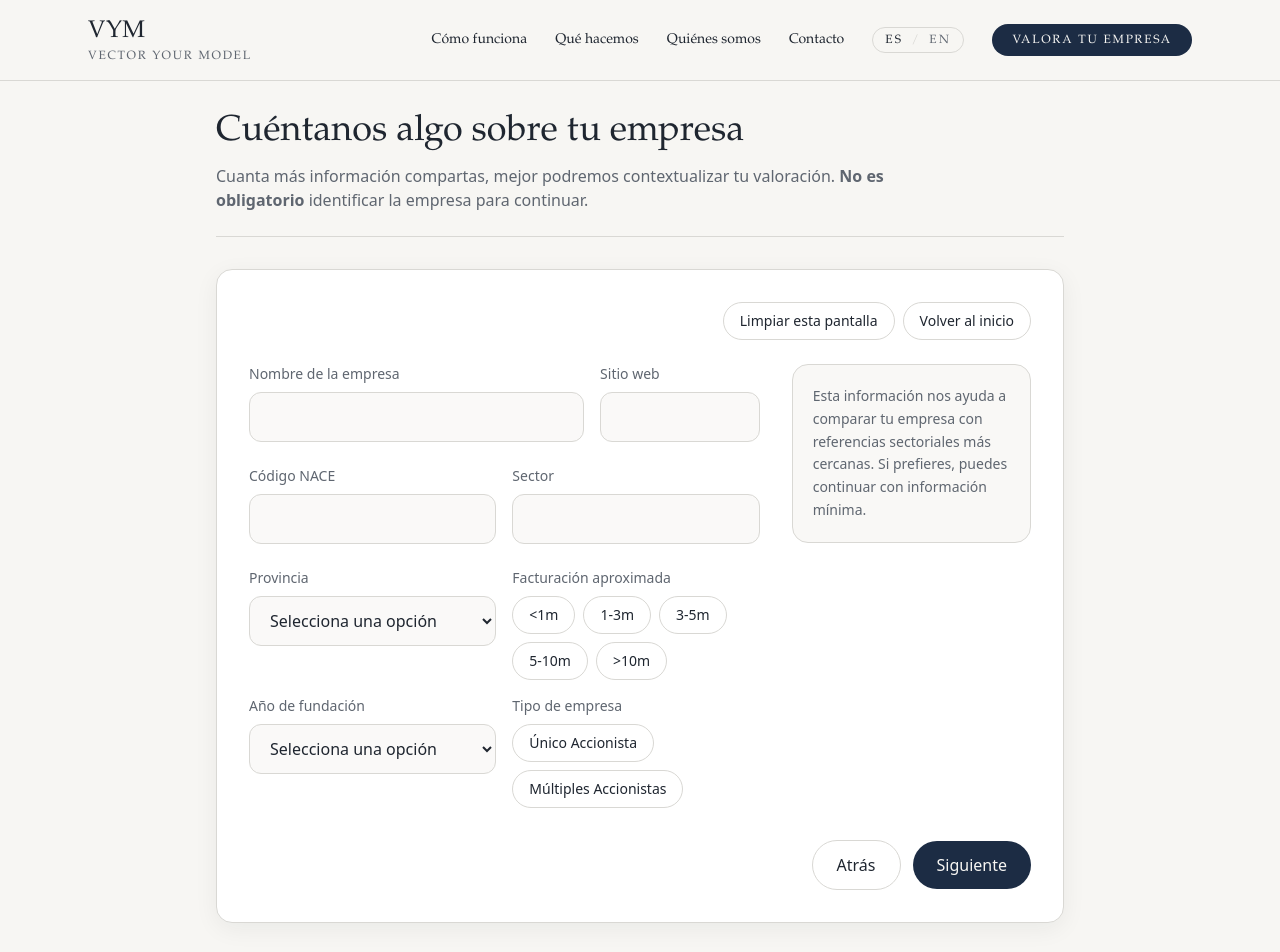
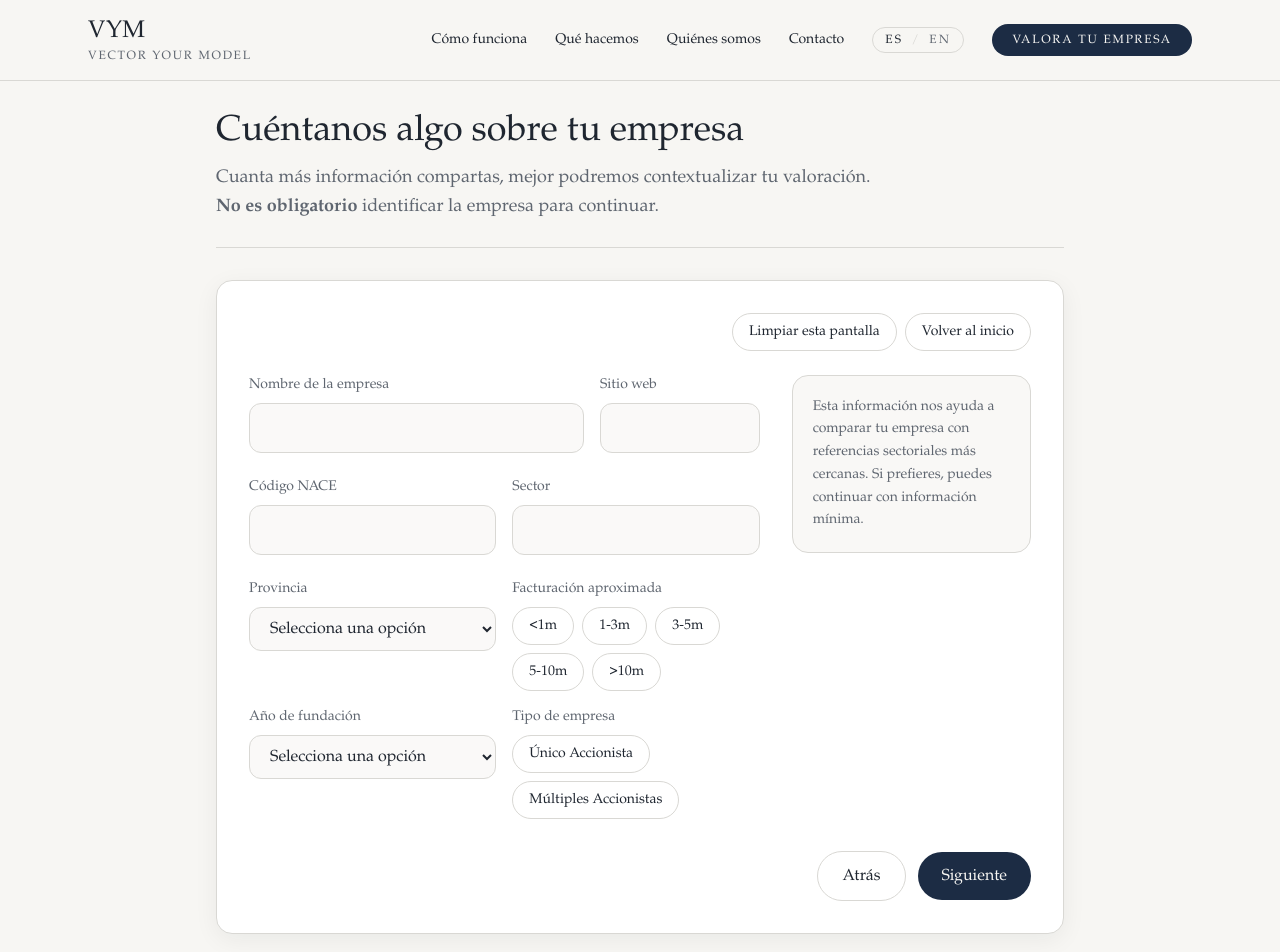
Before and after one commit to javiergfornos-droid/vym, a Next.js app: page /wizard/company-identification in a window 1280 px wide. Shown: the top 952 px of the page. Built offline with nearby package versions, Linux system fonts and the light colour scheme.

Commit message:
Fix intro copy and wizard typography

```diff
--- a/src/components/company-identification-form.tsx
+++ b/src/components/company-identification-form.tsx
@@ -68,25 +68,25 @@ export function CompanyIdentificationForm({ lang, labels, revenueOptions, provin
   const isBusinessTypeSelected = (type: Exclude<BusinessType, ''>) => values.businessType === type;
 
   return (
-    <div className="space-y-6">
+    <div className="space-y-6 font-editorial">
       <WizardResetActions lang={lang} onClearScreen={() => setValues(INITIAL_VALUES)} />
 
       <div className="grid gap-8 lg:grid-cols-3">
         <div className="space-y-6 lg:col-span-2">
           <div className="grid gap-4 md:grid-cols-3">
             <label className="md:col-span-2">
-              <span className="mb-2 block text-sm text-mutedInk">{labels.companyName}</span>
+              <span className="mb-2 block font-editorial text-sm text-mutedInk">{labels.companyName}</span>
               <input
-                className="w-full rounded-xl border border-line bg-ivory/60 px-4 py-3 text-slateInk outline-none transition focus:border-accent"
+                className="w-full rounded-xl border border-line bg-ivory/60 px-4 py-3 font-editorial text-slateInk outline-none transition focus:border-accent"
                 type="text"
                 value={values.companyName}
                 onChange={(event) => setField('companyName', event.target.value)}
               />
             </label>
             <label>
-              <span className="mb-2 block text-sm text-mutedInk">{labels.website}</span>
+              <span className="mb-2 block font-editorial text-sm text-mutedInk">{labels.website}</span>
               <input
-                className="w-full rounded-xl border border-line bg-ivory/60 px-4 py-3 text-slateInk outline-none transition focus:border-accent"
+                className="w-full rounded-xl border border-line bg-ivory/60 px-4 py-3 font-editorial text-slateInk outline-none transition focus:border-accent"
                 type="url"
                 value={values.website}
                 onChange={(event) => setField('website', event.target.value)}
@@ -96,18 +96,18 @@ export function CompanyIdentificationForm({ lang, labels, revenueOptions, provin
 
           <div className="grid gap-4 md:grid-cols-2">
             <label>
-              <span className="mb-2 block text-sm text-mutedInk">{labels.nace}</span>
+              <span className="mb-2 block font-editorial text-sm text-mutedInk">{labels.nace}</span>
               <input
-                className="w-full rounded-xl border border-line bg-ivory/60 px-4 py-3 text-slateInk outline-none transition focus:border-accent"
+                className="w-full rounded-xl border border-line bg-ivory/60 px-4 py-3 font-editorial text-slateInk outline-none transition focus:border-accent"
                 type="text"
                 value={values.nace}
                 onChange={(event) => setField('nace', event.target.value)}
               />
             </label>
             <label>
-              <span className="mb-2 block text-sm text-mutedInk">{labels.sector}</span>
+              <span className="mb-2 block font-editorial text-sm text-mutedInk">{labels.sector}</span>
               <input
-                className="w-full rounded-xl border border-line bg-ivory/60 px-4 py-3 text-slateInk outline-none transition focus:border-accent"
+                className="w-full rounded-xl border border-line bg-ivory/60 px-4 py-3 font-editorial text-slateInk outline-none transition focus:border-accent"
                 type="text"
                 value={values.sector}
                 onChange={(event) => setField('sector', event.target.value)}
@@ -117,9 +117,9 @@ export function CompanyIdentificationForm({ lang, labels, revenueOptions, provin
 
           <div className="grid gap-4 md:grid-cols-2">
             <label>
-              <span className="mb-2 block text-sm text-mutedInk">{labels.province}</span>
+              <span className="mb-2 block font-editorial text-sm text-mutedInk">{labels.province}</span>
               <select
-                className="w-full rounded-xl border border-line bg-ivory/60 px-4 py-3 text-slateInk outline-none transition focus:border-accent"
+                className="w-full rounded-xl border border-line bg-ivory/60 px-4 py-3 font-editorial text-slateInk outline-none transition focus:border-accent"
                 value={values.province}
                 onChange={(event) => setField('province', event.target.value)}
               >
@@ -133,14 +133,14 @@ export function CompanyIdentificationForm({ lang, labels, revenueOptions, provin
             </label>
 
             <div>
-              <span className="mb-2 block text-sm text-mutedInk">{labels.revenue}</span>
+              <span className="mb-2 block font-editorial text-sm text-mutedInk">{labels.revenue}</span>
               <div className="flex flex-wrap gap-2">
                 {revenueOptions.map((option) => {
                   const active = values.revenueBand === option;
                   return (
                     <button
                       key={option}
-                      className={`rounded-full px-4 py-2 text-sm transition ${
+                      className={`rounded-full px-4 py-2 font-editorial text-sm transition ${
                         active
                           ? 'border border-accent bg-accent text-ivory'
                           : 'border border-line text-slateInk hover:border-accent'
@@ -156,9 +156,9 @@ export function CompanyIdentificationForm({ lang, labels, revenueOptions, provin
             </div>
 
             <label>
-              <span className="mb-2 block text-sm text-mutedInk">{labels.foundingYear}</span>
+              <span className="mb-2 block font-editorial text-sm text-mutedInk">{labels.foundingYear}</span>
               <select
-                className="w-full rounded-xl border border-line bg-ivory/60 px-4 py-3 text-slateInk outline-none transition focus:border-accent"
+                className="w-full rounded-xl border border-line bg-ivory/60 px-4 py-3 font-editorial text-slateInk outline-none transition focus:border-accent"
                 value={values.foundingYear}
                 onChange={(event) => setField('foundingYear', event.target.value)}
               >
@@ -172,10 +172,10 @@ export function CompanyIdentificationForm({ lang, labels, revenueOptions, provin
             </label>
 
             <div>
-              <span className="mb-2 block text-sm text-mutedInk">{labels.businessType}</span>
+              <span className="mb-2 block font-editorial text-sm text-mutedInk">{labels.businessType}</span>
               <div className="flex flex-wrap gap-2">
                 <button
-                  className={`rounded-full px-4 py-2 text-sm transition ${
+                  className={`rounded-full px-4 py-2 font-editorial text-sm transition ${
                     isBusinessTypeSelected('single')
                       ? 'border border-accent bg-accent text-ivory'
                       : 'border border-line text-slateInk hover:border-accent'
@@ -186,7 +186,7 @@ export function CompanyIdentificationForm({ lang, labels, revenueOptions, provin
                   {labels.single}
                 </button>
                 <button
-                  className={`rounded-full px-4 py-2 text-sm transition ${
+                  className={`rounded-full px-4 py-2 font-editorial text-sm transition ${
                     isBusinessTypeSelected('multiple')
                       ? 'border border-accent bg-accent text-ivory'
                       : 'border border-line text-slateInk hover:border-accent'
@@ -201,7 +201,7 @@ export function CompanyIdentificationForm({ lang, labels, revenueOptions, provin
           </div>
         </div>
 
-        <aside className="h-fit rounded-2xl border border-line bg-ivory/70 p-5 text-sm leading-relaxed text-mutedInk">{labels.sidebar}</aside>
+        <aside className="h-fit rounded-2xl border border-line bg-ivory/70 p-5 font-editorial text-sm leading-relaxed text-mutedInk">{labels.sidebar}</aside>
       </div>
     </div>
   );
--- a/src/components/wizard-bottom-nav.tsx
+++ b/src/components/wizard-bottom-nav.tsx
@@ -19,18 +19,18 @@ export function WizardBottomNav({ lang, backHref, nextHref, step, total, mode =
   const buttons = (
     <div className="flex items-center justify-end gap-3">
       {backHref ? (
-        <Link className="rounded-full border border-line px-6 py-3 text-base" href={withLang(backHref, lang)}>
+        <Link className="rounded-full border border-line px-6 py-3 font-editorial text-base" href={withLang(backHref, lang)}>
           {t.back}
         </Link>
       ) : (
-        <span className="rounded-full border border-line px-6 py-3 text-base text-mutedInk">{t.back}</span>
+        <span className="rounded-full border border-line px-6 py-3 font-editorial text-base text-mutedInk">{t.back}</span>
       )}
       {nextHref ? (
-        <Link className="rounded-full bg-accent px-6 py-3 text-base text-ivory" href={withLang(nextHref, lang)}>
+        <Link className="rounded-full bg-accent px-6 py-3 font-editorial text-base text-ivory" href={withLang(nextHref, lang)}>
           {t.next}
         </Link>
       ) : (
-        <span className="rounded-full bg-line px-6 py-3 text-base text-mutedInk">{t.next}</span>
+        <span className="rounded-full bg-line px-6 py-3 font-editorial text-base text-mutedInk">{t.next}</span>
       )}
     </div>
   );
@@ -41,7 +41,7 @@ export function WizardBottomNav({ lang, backHref, nextHref, step, total, mode =
 
   const meta = (
     <div className="mx-auto flex max-w-4xl flex-wrap items-center justify-between gap-4 px-4">
-      <button className="text-sm text-slateInk underline decoration-line underline-offset-4">{t.doubts}</button>
+      <button className="font-editorial text-sm text-slateInk underline decoration-line underline-offset-4">{t.doubts}</button>
       <div className="flex min-w-44 justify-end gap-2">
         {Array.from({ length: total }, (_, index) => {
           const filled = index < step;
@@ -64,7 +64,7 @@ export function WizardBottomNav({ lang, backHref, nextHref, step, total, mode =
     <footer className="mt-8 border-t border-line pt-6">
       <div className="mx-auto flex max-w-4xl flex-wrap items-center justify-between gap-4 px-4">
         {buttons}
-        <button className="text-sm text-slateInk underline decoration-line underline-offset-4">{t.doubts}</button>
+        <button className="font-editorial text-sm text-slateInk underline decoration-line underline-offset-4">{t.doubts}</button>
         <div className="flex min-w-44 justify-end gap-2">
           {Array.from({ length: total }, (_, index) => {
             const filled = index < step;
--- a/src/components/wizard-reset-actions.tsx
+++ b/src/components/wizard-reset-actions.tsx
@@ -31,14 +31,14 @@ export function WizardResetActions({ lang, onClearScreen }: Props) {
   return (
     <div className="flex flex-wrap justify-end gap-2">
       <button
-        className="rounded-full border border-line px-4 py-2 text-sm text-slateInk transition hover:border-accent"
+        className="rounded-full border border-line px-4 py-2 font-editorial text-sm text-slateInk transition hover:border-accent"
         type="button"
         onClick={onClearScreen}
       >
         {labels.clearScreen}
       </button>
       <button
-        className="rounded-full border border-line px-4 py-2 text-sm text-slateInk transition hover:border-accent"
+        className="rounded-full border border-line px-4 py-2 font-editorial text-sm text-slateInk transition hover:border-accent"
         type="button"
         onClick={handleReturnToStart}
       >
--- a/src/components/wizard-step-shell.tsx
+++ b/src/components/wizard-step-shell.tsx
@@ -28,9 +28,9 @@ export function WizardStepShell({
     <main className="mx-auto max-w-4xl px-6 pb-14 pt-28">
       <header className="mb-8 border-b border-line pb-6">
         <h1 className="font-editorial text-4xl text-slateInk">{title}</h1>
-        <p className="mt-3 max-w-2xl text-mutedInk">{description}</p>
+        <p className="mt-3 max-w-2xl font-editorial text-lg leading-relaxed text-mutedInk">{description}</p>
       </header>
-      <section className="rounded-2xl border border-line bg-white p-8 shadow-whisper">
+      <section className="rounded-2xl border border-line bg-white p-8 font-editorial shadow-whisper">
         {children}
         <div className="mt-8 flex justify-end">
           <WizardBottomNav
```
Also changed, not shown: src/app/wizard/intro/page.tsx (+15 -9 lines).
